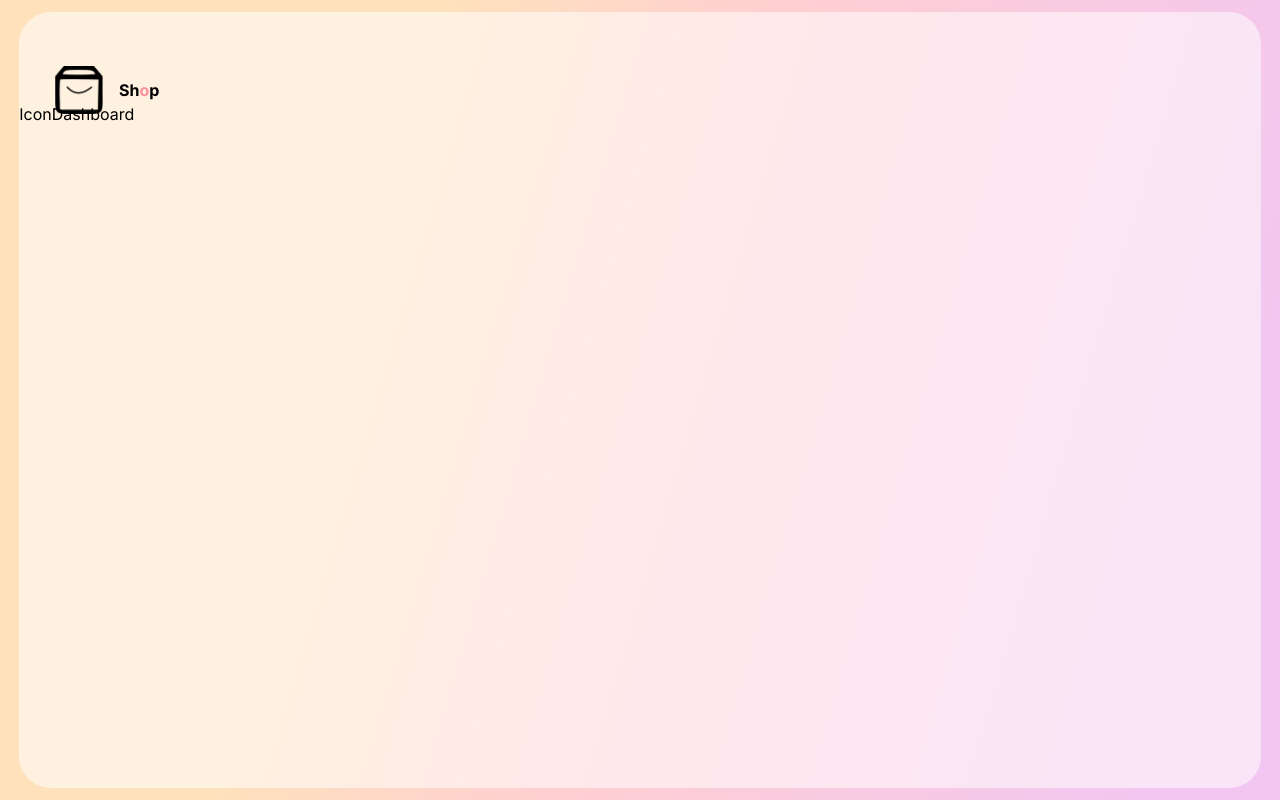
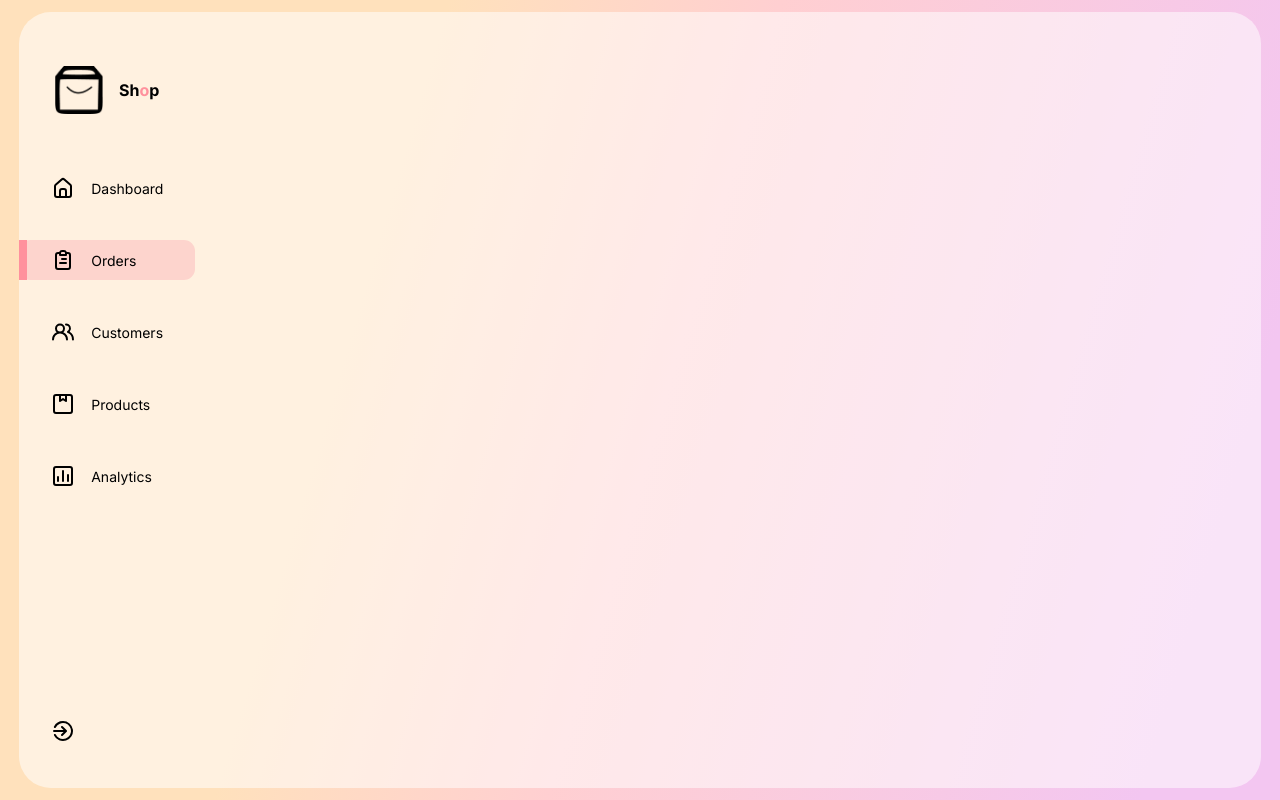
Before and after one commit to MFahadUmer/React-Dashboard, a React (Create React App) app: page / in a window 1280 px wide. Built offline with nearby package versions, Linux system fonts and the light colour scheme.

Commit message:
Adds Sidebar

```diff
--- /dev/null
+++ b/src/Data/Data.js
@@ -0,0 +1,30 @@
+import {
+  UilEstate,
+  UilClipboardAlt,
+  UilUsersAlt,
+  UilPackage,
+  UilChart,
+} from '@iconscout/react-unicons';
+
+export const SidebarData = [
+  {
+    icon: UilEstate,
+    heading: 'Dashboard',
+  },
+  {
+    icon: UilClipboardAlt,
+    heading: 'Orders',
+  },
+  {
+    icon: UilUsersAlt,
+    heading: 'Customers',
+  },
+  {
+    icon: UilPackage,
+    heading: 'Products',
+  },
+  {
+    icon: UilChart,
+    heading: 'Analytics',
+  },
+];
--- a/src/components/sidebar/Sidebar.css
+++ b/src/components/sidebar/Sidebar.css
@@ -24,3 +24,47 @@
 .logo > span > span {
   color: var(--pink);
 }
+
+/* Menu */
+
+.menu {
+  margin-top: 4rem;
+  display: flex;
+  flex-direction: column;
+  gap: 2rem;
+}
+
+.menuItem {
+  display: flex;
+  align-items: center;
+  gap: 1rem;
+  height: 2.5rem;
+  margin-left: 2rem;
+  position: relative;
+  transition: all 300ms ease;
+  font-size: 14px;
+  border-radius: 0.7rem;
+}
+
+.menuItem:hover {
+  cursor: pointer;
+}
+
+.active {
+  background: var(--activeItem);
+  margin-left: 0;
+}
+
+.active::before {
+  content: '';
+  width: 8px;
+  background: var(--pink);
+  height: 100%;
+  margin-right: calc(1rem - 8px);
+}
+
+.menu .menuItem:last-child {
+  position: absolute;
+  bottom: 2.3rem;
+  width: 100%;
+}
--- a/src/components/sidebar/Sidebar.jsx
+++ b/src/components/sidebar/Sidebar.jsx
@@ -1,8 +1,10 @@
-import React from 'react';
+import React, { useState } from 'react';
 import Logo from '../../imgs/logo.png';
 import './Sidebar.css';
-
+import { SidebarData } from '../../Data/Data';
+import { UilSignOutAlt } from '@iconscout/react-unicons';
 const Sidebar = () => {
+  const [selected, setSelected] = useState(1);
   return (
     <div className="Sidebar">
       {/* Logo */}
@@ -14,11 +16,20 @@
       </div>
       {/* Menu */}
       <div className="menu">
+        {SidebarData.map((item, index) => {
+          return (
+            <div
+              className={selected === index ? 'menuItem active' : 'menuItem'}
+              key={index}
+              onClick={() => setSelected(index)}
+            >
+              <item.icon />
+              <span>{item.heading}</span>
+            </div>
+          );
+        })}
         <div className="menuItem">
-          <div>
-            Icon
-            <span>Dashboard</span>
-          </div>
+          <UilSignOutAlt />
         </div>
       </div>
     </div>
```
